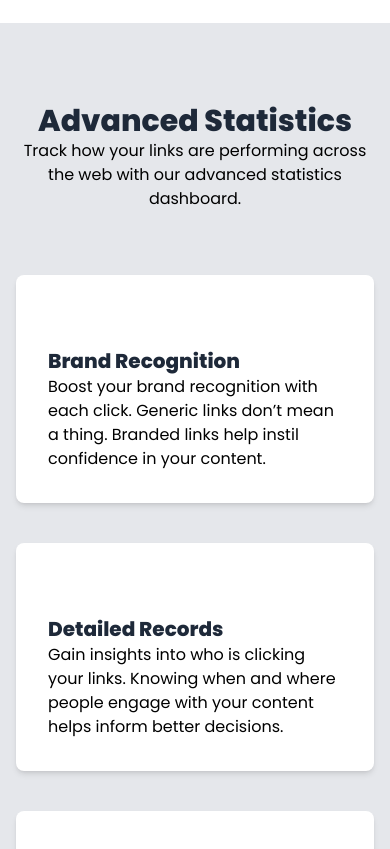
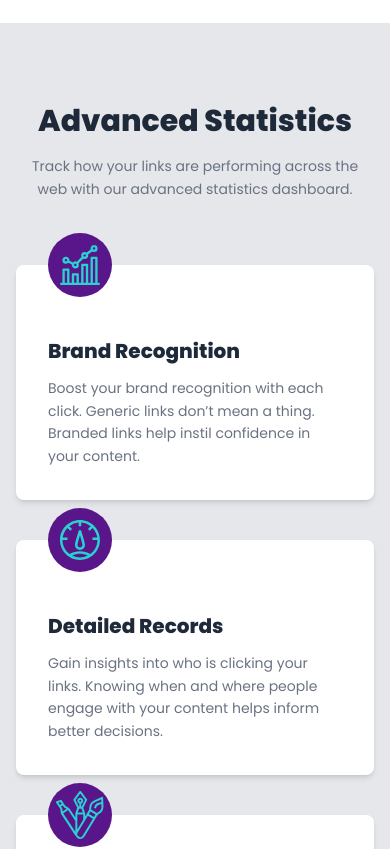
Before and after one commit to millan-figueroa-pscoursework/project-url-shortening-landing-page, a React (Vite) app: page / in a window 390 px wide. Shown: the part 840-1689 px from the top of the page. Built offline with nearby package versions, Linux system fonts and the light colour scheme.

Commit message:
Adds detailed styles to Stats section, including mobile breakpoints and implements icons

```diff
--- a/src/components/StatsSection.tsx
+++ b/src/components/StatsSection.tsx
@@ -7,7 +7,7 @@ export default function StatsSection() {
           <h2 className="text-3xl md:text-4xl font-extrabold text-gray-800">
             Advanced Statistics
           </h2>
-          <p>
+          <p className="mt-4 text-gray-500 text-sm md:text-base leading-relaxed">
             Track how your links are performing across the web with our advanced
             statistics dashboard.
           </p>
@@ -15,15 +15,22 @@ export default function StatsSection() {
 
         {/* cards */}
         <div className="mt-16 relative">
+          {/* horizontal line (desktop) */}
           <div className="hidden md:block absolute top-1/2 left-0 right-0 h-2 bg-teal-400 -z-10" />
+          {/* vertical line (mobile) */}
           <div className="md:hidden absolute left-1/2 -translate-x-1/2 top-10 bottom-0 w-2 bg-teal-400 -z-10" />
+
           <div className="grid gap-10 md:grid-cols-3">
             {/* Card 1 */}
             <div className="relative bg-white rounded-lg shadow-md p-8">
+              <div className="absolute -top-8 left-8 w-16 h-16 rounded-full bg-purple-900 flex items-center justify-center">
+                <img src="./images/icon-brand-recognition.svg" alt="" />
+              </div>
+
               <h3 className="mt-10 text-xl font-bold text-gray-800">
                 Brand Recognition
               </h3>
-              <p>
+              <p className="mt-3 text-gray-500 text-sm leading-relaxed">
                 Boost your brand recognition with each click. Generic links
                 don’t mean a thing. Branded links help instil confidence in your
                 content.
@@ -32,10 +39,14 @@ export default function StatsSection() {
 
             {/* Card 2 */}
             <div className="relative bg-white rounded-lg shadow-md p-8 md:mt-8">
+              <div className="absolute -top-8 left-8 w-16 h-16 rounded-full bg-purple-900 flex items-center justify-center">
+                <img src="./images/icon-detailed-records.svg" alt="" />
+              </div>
+
               <h3 className="mt-10 text-xl font-bold text-gray-800">
                 Detailed Records
               </h3>
-              <p>
+              <p className="mt-3 text-gray-500 text-sm leading-relaxed">
                 Gain insights into who is clicking your links. Knowing when and
                 where people engage with your content helps inform better
                 decisions.
@@ -44,10 +55,14 @@ export default function StatsSection() {
 
             {/* Card 3 */}
             <div className="relative bg-white rounded-lg shadow-md p-8 md:mt-16">
+              <div className="absolute -top-8 left-8 w-16 h-16 rounded-full bg-purple-900 flex items-center justify-center">
+                <img src="./images/icon-fully-customizable.svg" alt="" />
+              </div>
+
               <h3 className="mt-10 text-xl font-bold text-gray-800">
                 Fully Customizable
               </h3>
-              <p>
+              <p className="mt-3 text-gray-500 text-sm leading-relaxed">
                 Improve brand awareness and content discoverability through
                 customizable links, supercharging audience engagement.
               </p>
```
